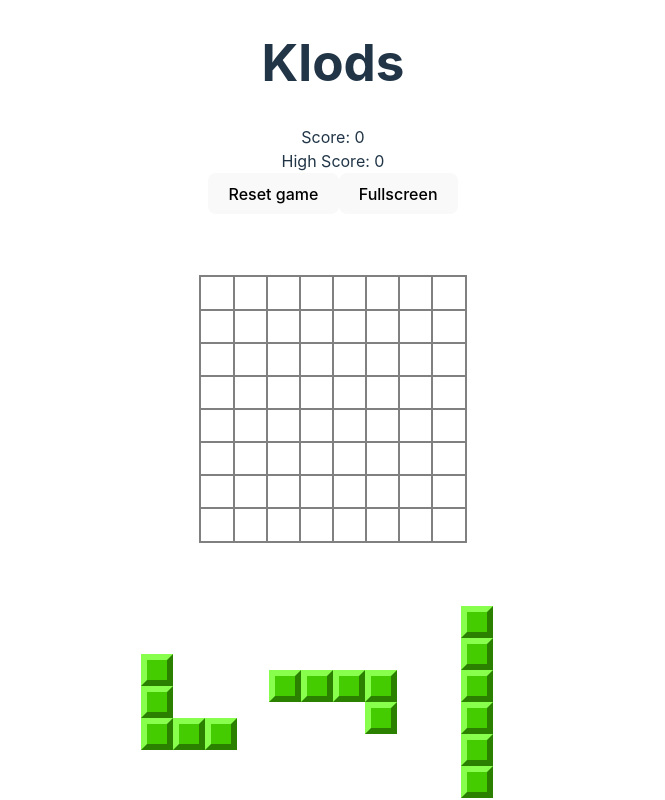
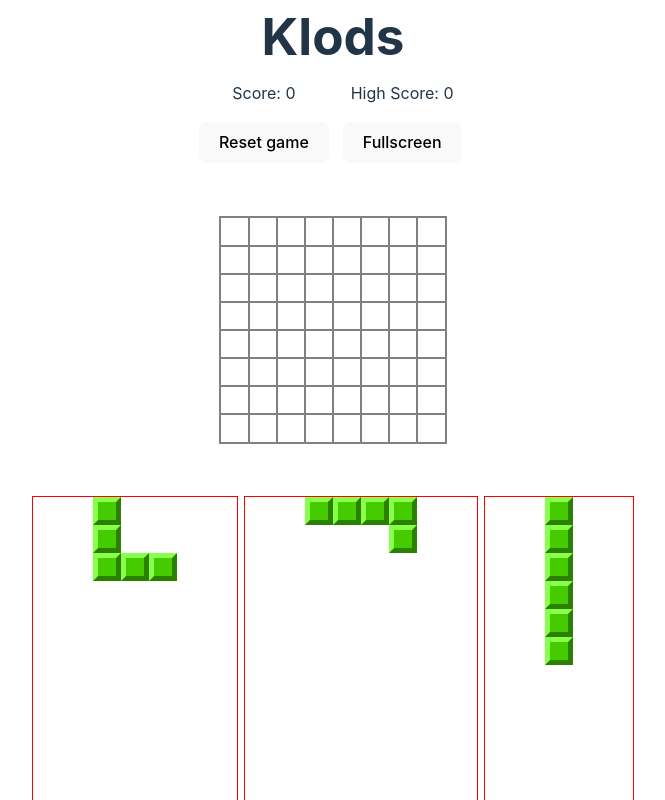
Before and after one commit to joglr/klods, a React (Vite) app: page / in a window 1280 px wide. Shown: the whole page, without its empty margins (307-972 px from the left). Built offline with nearby package versions, Linux system fonts and the light colour scheme.

Commit message:
Adjust layout and preview offset

```diff
--- a/src/App.css
+++ b/src/App.css
@@ -8,10 +8,27 @@
   }
 }
 
+:root {
+  --square-shrink-size-units: 2.5;
+  --square-size-units: 3.5;
+  --square-size: calc(var(--square-size-units) * 1vh);
+  --board-size: 8;
+}
+
 .app {
   height: 100vh;
+  width: 100vw;
+  overflow: hidden;
+}
+
+.app-wrapper {
+  height: 100vh;
+  width: 100vw;
+  max-width: 600px;
+  margin: auto;
   display: grid;
-  grid-template-rows: 1fr 3fr;
+  grid-template-rows: auto 1fr;
+  gap: 16px 0;
   justify-items: center;
 }
 
@@ -20,16 +37,35 @@
   margin: 0;
 }
 
+.options {
+  display: grid;
+  place-items: center;
+  grid-template-columns: 1fr 1fr;
+  grid-template-rows: 1fr 1fr;
+  gap: 8px;
+}
+
 .game {
+  width: 100%;
   display: grid;
-  grid-template-rows: 2fr 1fr;
+  grid-template-rows: 1fr 1fr;
   touch-action: none;
   place-items: center;
+  align-items: stretch;
+  gap: 2vh 0;
+}
+
+.board-wrapper {
+  display: grid;
+  place-items: center;
+  width: 100%;
 }
 
 .board {
   aspect-ratio: 1;
-  width: min(100vw, 33vh);
+  height: 100%;
+  width: auto;
+  height: calc(8 * var(--square-size));
   display: grid;
   grid-template-columns: repeat(8, 1fr);
   grid-template-rows: repeat(8, 1fr);
@@ -54,21 +90,30 @@
 }
 
 .user-pieces {
-  /* height: 25vh; */
   width: 100%;
   display: grid;
-  grid-template-columns: repeat(3, 1fr);
-  gap: 2vh;
+  grid-template-columns: repeat(3, auto);
+  gap: 2vh 1vh;
   flex-direction: row;
   place-items: center;
 }
 
 .piece {
-  display: grid;
+  height: 100%;
+  width: 100%;
+  outline: 1px red solid;
 }
 
-.piece .square {
-  height: 4vh;
-  width: 4vh;
-  border-width: 0.75vh;
+.piece-grid {
+  width: min-content;
+  margin: auto;
+  display: grid;
+  place-items: center;
+  place-content: center;
 }
+
+.piece-grid .square {
+  height: var(--square-size);
+  width: var(--square-size);
+  border-width: calc(var(--square-size) / 5)
+}
--- a/src/App.tsx
+++ b/src/App.tsx
@@ -1,35 +1,45 @@
-import { RefObject, useEffect, useMemo, useRef, useState } from 'react'
+import { RefObject, useCallback, useEffect, useMemo, useRef, useState } from 'react'
 import './App.css'
 import { pieces } from './pieces'
-import type { IPiece, IState } from './model'
+import type { IBoard, IPiece, IState } from './model'
 import { Square } from './components/Square'
-import { checkIfPieceFitsAndUpdateBoard, clearFullRows, createEmptyBoard, generateFitTest } from './util'
-import { boardSize, highscoreLocalStorageKey } from './constants'
+import { checkIfPieceFitsAndUpdateBoard, clearFullRows, createEmptyBoard, generateFitTest, getPieceHeight, getPieceWidth } from './util'
+import { boardSize, getSquareSizePixels, highscoreLocalStorageKey } from './constants'
+import { usePointerExit } from './hooks'
 
 export default function App() {
   const [state, setState] = useState<IState>(getInitialState)
   const boardRef = useRef<HTMLDivElement>(null)
-  const [mousePos, setMousePos] = useState<{
+  const [pointer, setPointer] = useState<{
     offset: [number, number],
-    pos: [number, number]
+    pos: [number, number],
+    type: string
   }>({
     offset: [0, 0],
-    pos: [0, 0]
+    pos: [0, 0],
+    type: "touch"
   })
+  const mousePosWithOffset = useMemo<[number, number]>(() => {
+    const [selectedPiece] = tryGetPieceFromState(state)
+    const offsets = selectedPiece ? getOffsetFromPieceInPixels(selectedPiece, pointer.type) : [0, 0]
 
-  const boardWithPreview = useMemo(() => {
-    if (!state.selectedPiece) return state.board
-    const selectedPiece = state.userPieces[state.selectedPiece.index]
-    if (!selectedPiece) return state.board
-    const { colIndex, rowIndex } = snapPositionToBoard(boardRef, ...mousePos.pos)
+    return ([
+      pointer.pos[0] - offsets[0],
+      pointer.pos[1] - offsets[1]
+    ])
+  }, [pointer.pos, pointer.type, state])
+
+  const [fit, boardWithPreview] = useMemo<[boolean, IBoard]>(() => {
+    const [selectedPiece] = tryGetPieceFromState(state)
+    if (!selectedPiece) return [false, state.board]
+    const { colIndex, rowIndex } = snapPositionToBoard(boardRef, ...mousePosWithOffset)
     const [fit, board] = checkIfPieceFitsAndUpdateBoard(
       state.board,
       selectedPiece,
-      state.selectedPiece.location,
       [colIndex, rowIndex]
     )
-    return fit ? board : state.board
-  }, [mousePos.pos, state.board, state.selectedPiece, state.userPieces])
+    return [fit, fit ? board : state.board]
+  }, [mousePosWithOffset, state])
 
   useEffect(() => {
     const highscore = Math.max(state.highscore, state.score).toString()
@@ -41,50 +51,21 @@ export default function App() {
     highscore: Math.max(prevState.highscore, prevState.score)
   }))
 
-  function requestFullscreen() {
-    document.documentElement.requestFullscreen()
-  }
-
-  return (
-    <div className="app"
-      onPointerMove={e =>
-        {
-          if (state.selectedPiece == null ) return
-          setMousePos(p => ({ ...p, pos: [e.pageX, e.pageY] }))
-          return
-          //   // TODO: Show snapped preview
-        }
-      }
-      onPointerUp={(e) => {
+  const pointerUpHandler = useCallback(function pointerUpHandler() {
     if (!boardRef.current) return
 
-        const { colIndex, rowIndex } = snapPositionToBoard(boardRef, e.pageX, e.pageY)
-
-        if (colIndex < 0 || rowIndex < 0 || colIndex >= boardSize || rowIndex >= boardSize) {
+    if (!fit) {
       setState(p => ({...p, selectedPiece: null}))
       return
     }
 
-        const squareLocation: [number, number] = [colIndex, rowIndex]
-
-        const selectedPieceIndex = state.selectedPiece?.index
-        if(selectedPieceIndex === undefined) return
-        const selectedPiece = state.userPieces[selectedPieceIndex]
-        if(!state.selectedPiece || !selectedPiece) return
-
+    // const squareLocation: [number, number] = [0, 0]
     // const [shouldSucceed, newTest] = generateFitTest(state, squareLocation)
 
-        const placedPiece = selectedPiece
-        // Attempt to place piece in square
-        const [couldPlace, boardWithPiecePlaced] = checkIfPieceFitsAndUpdateBoard(
-          state.board,
-          placedPiece,
-          state.selectedPiece.location,
-          squareLocation
-        )
+    const [selectedPiece, selectedPieceIndex] = tryGetPieceFromState(state)
+    if (!selectedPiece) return
 
-        if (couldPlace) {
-          const [updatedBoard, rowsAndColsCleared] = clearFullRows(boardWithPiecePlaced)
+    const [updatedBoard, rowsAndColsCleared] = clearFullRows(boardWithPreview)
     setState(prevState => {
       const userPieces = prevState.userPieces.map((piece, i) => i === selectedPieceIndex ? null : piece)
       return ({
@@ -97,30 +78,42 @@ export default function App() {
         score: prevState.score + rowsAndColsCleared * boardSize
       })
     })
-        } else {
-          setState(prevState => ({
-            ...prevState,
-            selectedPiece: null,
+
+    // if (shouldSucceed !== fit) {
+    //   prompt("red test", newTest)
+    // }
+  }, [boardWithPreview, fit, state])
+
+  usePointerExit(pointerUpHandler)
+
+  return (
+    <div className="app"
+      onPointerMove={e =>
+        {
+          if (state.selectedPieceIndex == null ) return
+          setPointer(p => ({
+            ...p,
+            pos: [
+              e.pageX,
+              e.pageY
+            ]
           }))
         }
-
-        // if (shouldSucceed !== couldPlace) {
-        //   prompt("red test", newTest)
-        // }
-      }}
+      }
+      onPointerUp={pointerUpHandler}
       >
+      <div className="app-wrapper">
         <header className="header">
           <h1>Klods</h1>
+          <div className="options">
             <div>Score: {state.score}</div>
             <div>High Score: {state.highscore}</div>
-        {/* {Object.entries(state).map(([key, value]) => (
-          <div key={key}>{key}: {JSON.stringify(value, null, 2) }</div>
-        ))} */}
-        {/* {boardWithPreview.join(", ")} */}
             <button onClick={resetGame}>Reset game</button>
-        <button onClick={requestFullscreen}>Fullscreen</button>
+            <button onClick={() => document.documentElement.requestFullscreen()}>Fullscreen</button>
+          </div>
         </header>
-      <section className="game">
+        <main className="game">
+          <div className="board-wrapper">
             <div
               className="board"
               ref={boardRef}
@@ -129,65 +122,90 @@ export default function App() {
                 <Square key={i} square={square} />
               )}
             </div>
+          </div>
           <div className="user-pieces">
             {state.userPieces.map((piece, i) => piece === null ? <div /> :
-            <div key={i} className="piece"
+              <div className="piece" key={i}
+                onPointerDown={e => {
+                  // Prevent drag behaviour
+                  e.preventDefault()
+
+                  // Select the piece that was dragged from
+                  setState(prevState => ({
+                    ...prevState,
+                    selectedPieceIndex: i
+                  }))
+                  setPointer({
+                    offset: [e.pageX, e.pageY],
+                    pos: [e.pageX, e.pageY],
+                    type: e.pointerType
+                  })
+                }}
+              >
+                <div className="piece-grid"
                   style={{
                     gridTemplateColumns: `repeat(${piece[0].length}, 1fr)`,
                     gridTemplateRows: `repeat(${piece.length}, 1fr)`,
-                ...state.selectedPiece?.index === i ? {
-                  transform: `translate(${mousePos.pos[0] - mousePos.offset[0]}px,${mousePos.pos[1] - mousePos.offset[1]}px) scale(0.75)`,
+                    ...state.selectedPieceIndex === i ? {
+                      position: "absolute",
+                      top: 0,
+                      left: 0,
+                      "--xt": `calc(${pointer.pos[0]}px - ${getOffsetFromPiece(piece, pointer.type)[0]} * var(--square-size))`,
+                      "--yt": `calc(${pointer.pos[1]}px - ${getOffsetFromPiece(piece, pointer.type)[1]} * var(--square-size))`,
+                      transform: `
+                        translate(var(--xt), var(--yt))
+                        scale(1)`,
                       pointerEvents: "none",
                       touchAction: "none",
-                  opacity: 0.5
-                } : {}
+                      opacity: fit ? 0.5 : 1
+                      // opacity: 0.5
+                    } : {
+                      "--square-size--units": "var(--square-shrink-size-units)"
+                    },
                   }}
                 >
-              {piece.map((rows, j) => (
-                <>
-                  {rows.map((fill, k) =>
+                  {piece.map((rows, j) =>
+                    rows.map((fill, k) =>
                       <Square
-                      key={k}
+                        key={`${j},${k}`}
                         square={
-                        fill === 1 ?
-                          state.selectedPiece?.location.join(",") === `${j},${k}` &&
-                          state.selectedPiece.index === i
-                            ? { hue: 200 }
-                            : { hue: 100 }
+                          fill === 1
+                            ? { hue: 100 }
                             : null
                         }
-                      title={`${j},${k}`}
-                      onPointerDown={e => {
-                        e.preventDefault()
-                        setState(prevState => ({
-                          ...prevState,
-                          selectedPiece: {
-                            index: i,
-                            location: [j, k]
+                      />
+                    ))
                   }
-                        }))
-                        setMousePos({
-                          offset: [e.pageX, e.pageY],
-                          pos: [e.pageX, e.pageY]
-                        })
-                        e.preventDefault()
-                      }}
-                    />
-                  )}
-                </>))
-              }
+              </div>
             </div>)}
           </div>
-      </section>
+        </main>
+      </div>
     </div>
   )
 }
+
+function tryGetPieceFromState(state: IState): [IPiece, number] | [null, null] {
+  const selectedPieceIndex = state.selectedPieceIndex
+  if(!selectedPieceIndex) return [null, null]
+  const selectedPiece = state.userPieces[selectedPieceIndex]
+  if(!selectedPiece) return [null, null]
+  return [selectedPiece, selectedPieceIndex]
+}
+
+const getOffsetFromPiece: (p: IPiece, pointerType: string) => [number, number] = (p, pt) => ([
+  getPieceWidth(p) / 2,
+  getPieceHeight(p) + (pt === "mouse" ? 0 : 2)
+])
+
+const getOffsetFromPieceInPixels: (p: IPiece, pointerType: string) => [number, number] = (p, pt) =>
+  getOffsetFromPiece(p, pt).map(v => v * getSquareSizePixels()) as [number, number]
 
 const getInitialState: () => IState = () => ({
   highscore: Number(window.localStorage.getItem(highscoreLocalStorageKey)) ?? 0,
   board: createEmptyBoard(),
   userPieces: getNewPieces(),
-  selectedPiece: null,
+  selectedPieceIndex: null,
   score: 0
 })
 
--- a/src/constants.ts
+++ b/src/constants.ts
@@ -1,4 +1,13 @@
-export const boardSize = 8
+const rootStyles = getComputedStyle(document.documentElement)
+/**
+ * Width of a square in viewport height units
+ */
+export const squareSize = Number(rootStyles.getPropertyValue("--square-size-units"))
+export const getSquareSizePixels = () => window.innerHeight * (squareSize / 100)
+/**
+ * Board size in amount of squares
+ */
+export const boardSize = Number(rootStyles.getPropertyValue("--board-size"))
 
 export const hues = [
   0,
--- /dev/null
+++ b/src/hooks.ts
@@ -0,0 +1,14 @@
+import { useEffect } from "react"
+
+export function usePointerExit(handler: () => void) {
+  useEffect(() => {
+    window.addEventListener("pointerup", handler)
+    window.addEventListener("pointercancel", handler)
+    window.addEventListener("pointerleave", handler)
+    return () => {
+      window.removeEventListener("pointerup", handler)
+      window.removeEventListener("pointercancel", handler)
+      window.removeEventListener("pointerleave", handler)
+    }
+  }, [handler])
+}
--- a/src/index.css
+++ b/src/index.css
@@ -26,12 +26,13 @@ a:hover {
 
 body {
   margin: 0;
-  /* overflow: hidden; */
+  overflow: hidden;
 }
 
 h1 {
   font-size: 3.2em;
   line-height: 1.1;
+  margin-block: 8px;
 }
 
 button {
--- a/src/util.ts
+++ b/src/util.ts
@@ -2,25 +2,31 @@ import { boardSize } from "./constants"
 import type { IBoard, IPiece, IState } from "./model"
 
 export const createEmptyBoard = () =>
-  Array.from({ length: Math.pow(boardSize, 2) }).map((_, i) => (null))
+  Array.from({ length: Math.pow(boardSize, 2) }).map(() => (null))
 
 export const createRainbowBoard = () =>
   Array.from({ length: Math.pow(boardSize, 2) }).map((_, i) => ({ hue: (i * 60) % 360 }))
 
 export const choose = <T>(values: T[]) => values[Math.floor(Math.random() * values.length)]
 
+export const getPieceSize = (p: IPiece) => ({
+  width: getPieceWidth(p),
+  height: getPieceHeight(p)
+})
+export const getPieceWidth = (p: IPiece) => p[0].length
+export const getPieceHeight = (p: IPiece) => p.length
+
 export function checkIfPieceFitsAndUpdateBoard(
   board: IBoard,
   piece: IPiece,
-  pieceLocation: [number, number],
   squareLocation: [number, number]
 ): [true, IBoard] | [false, null] {
-  const pieceWidth = piece[0].length
-  const pieceHeight = piece.length
+  const { width, height } = getPieceSize(piece)
+  const pieceLocation = [0, 0]
   const pieceMinX = squareLocation[0] - (pieceLocation[1])
   const pieceMinY = squareLocation[1] - (pieceLocation[0])
-  const pieceMaxX = pieceMinX + pieceWidth
-  const pieceMaxY = pieceMinY + pieceHeight - 1
+  const pieceMaxX = pieceMinX + width
+  const pieceMaxY = pieceMinY + height - 1
 
   if (pieceMinX < 0 || pieceMinY < 0 || pieceMaxX > boardSize || pieceMaxY > boardSize) {
     return [false, null]
@@ -80,7 +86,7 @@ export function clearFullRows(board: IBoard): [IBoard, number] {
     const isFull = col.every(square => square !== null)
     if (isFull) {
       rowsAndColsCleared++
-      for (let x of indices) {
+      for (const x of indices) {
         board[x] = null
       }
     }
@@ -98,7 +104,7 @@ export function generateFitTest(state: IState, squareLocation: [number, number])
       highscore: ${state.highscore},
       board: ${state.board.every(s => s === null) ? "{1}" : JSON.stringify(state.board)},
       userPieces: ${JSON.stringify(state.userPieces)},
-      selectedPiece: ${JSON.stringify(state.selectedPiece)},
+      selectedPieceIndex: ${JSON.stringify(state.selectedPieceIndex)},
       score: ${state.score},
     }
 
```
Also changed, not shown: src/model.ts (+1 -6 lines). Lines whose indentation alone changed are shown as unchanged.
